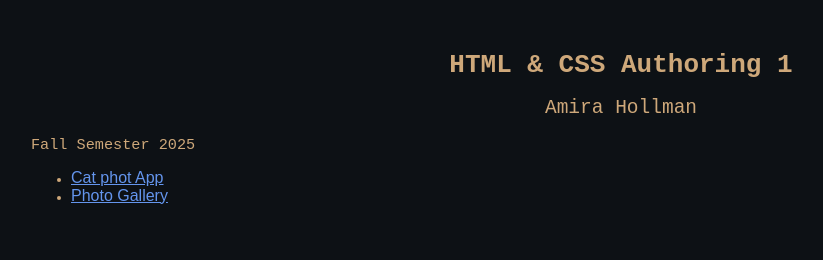
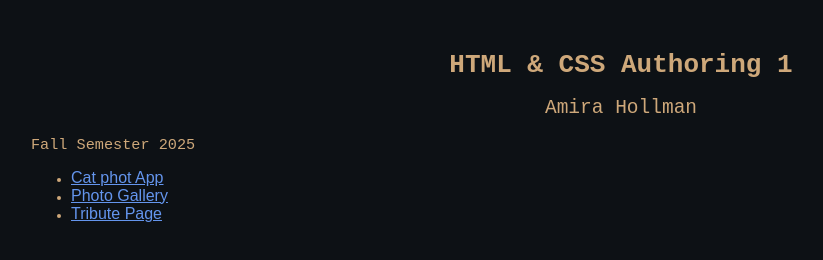
Before and after one commit to amirahollman/mctc-html-css1, a plain HTML site: page index.html in a window 1280 px wide. Shown: the whole page, without its empty margins (19-842 px from the left). Drawn offline with Linux system fonts and the light colour scheme.

Commit message:
Update index.html

```diff
--- a/index.html
+++ b/index.html
@@ -46,6 +46,7 @@ a:hover {
     <ul>
       <li><a href="catphotoapp/index.html">Cat phot App</a> </li>
       <li><a href="gallery/index.html">Photo Gallery</a> </li>
+      <li><a href="tribute page/index.html">Tribute Page</a> </li>
     </ul>
   </body>
 </html>
```
